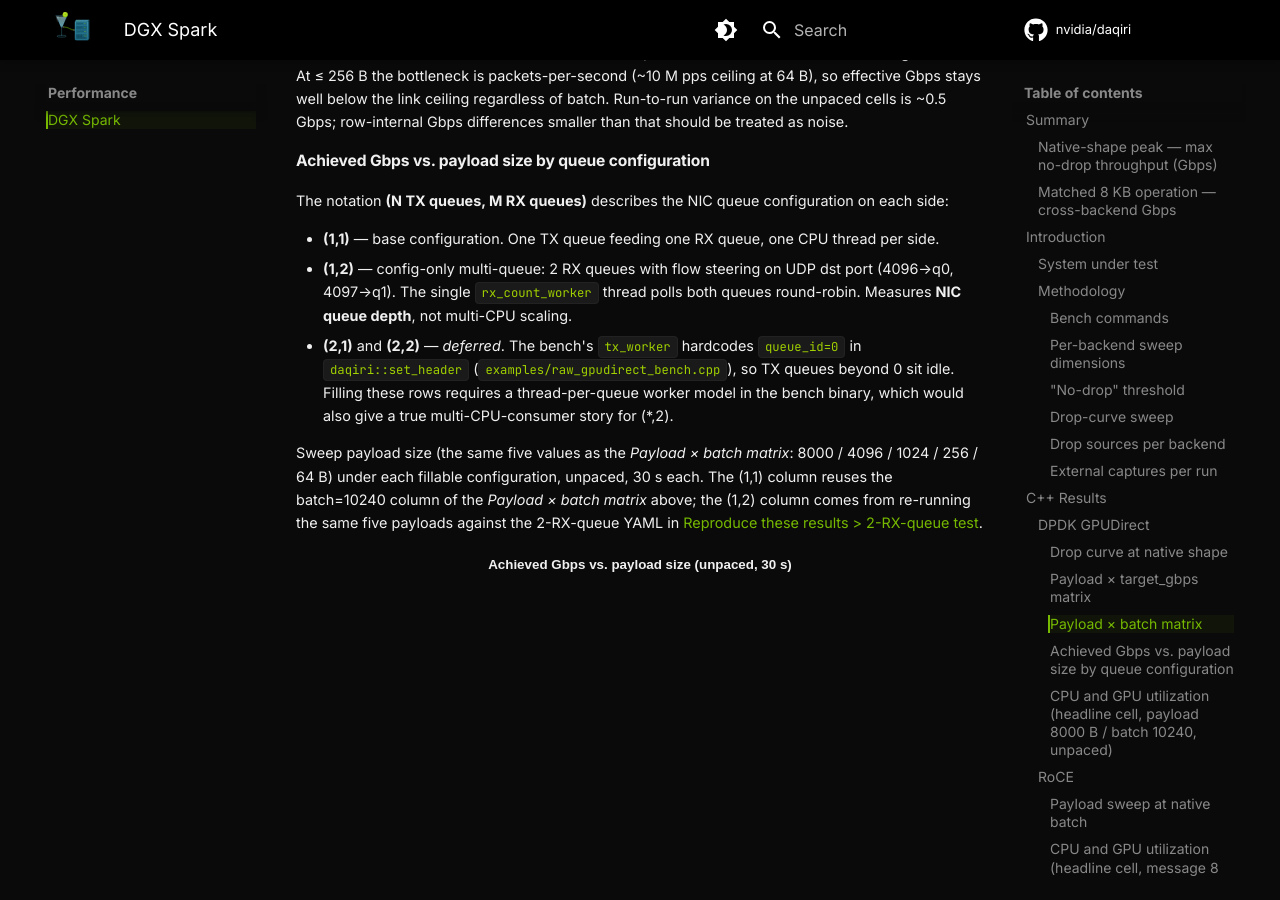
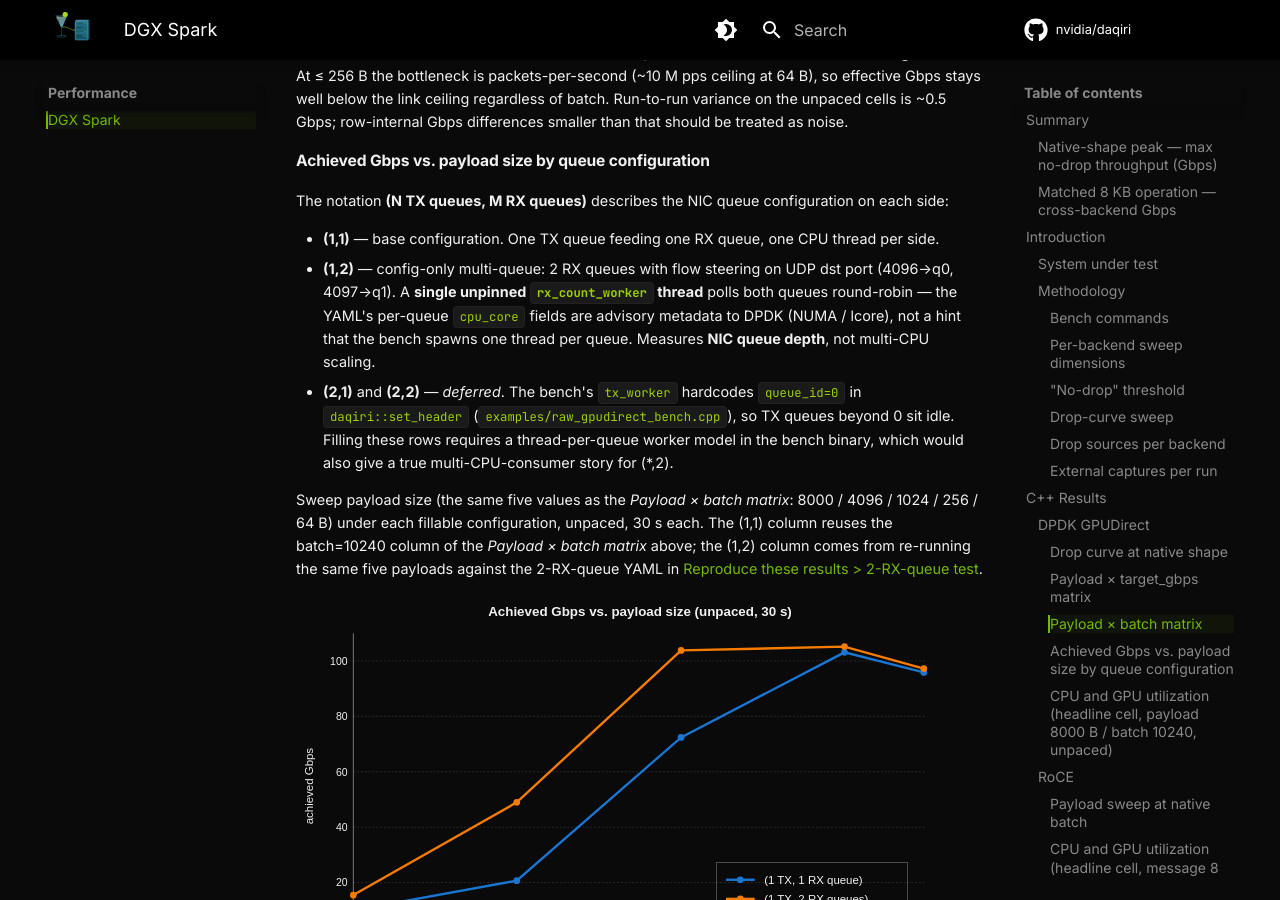
Before and after one commit to NVIDIA/daqiri, an MkDocs documentation site: the page built from docs/performance-dgx-spark.md, in a window 1280 px wide and 900 px high, scrolled down 6816 px. Built offline with MkDocs 1.6.1 and Material for MkDocs 9.7.7, drawn with Linux system fonts in a browser that asks for light colours; comment, search, counter and statistics services are not loaded.

Commit message:
#15 - Fix SVG render and clarify (1,2) single-thread caveat
Two follow-up tweaks to the multi-RX-queue section:

1. Wrap the inline SVG line chart in `<div markdown="0">`. Python-Markdown's
   md_in_html extension only recognizes a fixed list of block-level HTML
   tags (div, table, etc.); `svg` is not in that list, so the raw element
   was being treated as inline content and broken at render time.

2. Strengthen the (1,2) notation bullet to spell out that a single
   unpinned `rx_count_worker` thread polls both queues — the YAML's
   per-queue `cpu_core` fields are advisory DPDK metadata only and do
   not pin a bench thread per queue. This avoids the natural-but-wrong
   reading that "2 RX queues" implies "2 RX cores".

Co-Authored-By: Claude Opus 4.7 (1M context) <noreply@anthropic.com>
Signed-off-by: rgurunathan <rgurunathan@nvidia.com>

```diff
--- a/docs/performance-dgx-spark.md
+++ b/docs/performance-dgx-spark.md
@@ -376,9 +376,11 @@ configuration on each side:
 - **(1,1)** — base configuration. One TX queue feeding one RX queue, one
   CPU thread per side.
 - **(1,2)** — config-only multi-queue: 2 RX queues with flow steering on
-  UDP dst port (4096→q0, 4097→q1). The single `rx_count_worker` thread
-  polls both queues round-robin. Measures **NIC queue depth**, not
-  multi-CPU scaling.
+  UDP dst port (4096→q0, 4097→q1). A **single unpinned `rx_count_worker`
+  thread** polls both queues round-robin — the YAML's per-queue
+  `cpu_core` fields are advisory metadata to DPDK (NUMA / lcore), not a
+  hint that the bench spawns one thread per queue. Measures **NIC queue
+  depth**, not multi-CPU scaling.
 - **(2,1)** and **(2,2)** — _deferred_. The bench's `tx_worker` hardcodes
   `queue_id=0` in `daqiri::set_header` (`examples/raw_gpudirect_bench.cpp`),
   so TX queues beyond 0 sit idle. Filling these rows requires a
@@ -392,6 +394,7 @@ unpaced, 30 s each. The (1,1) column reuses the batch=10240 column of the
 the same five payloads against the 2-RX-queue YAML in
 [Reproduce these results > 2-RX-queue test](#reproduce-these-results).
 
+<div markdown="0">
 <svg xmlns="http://www.w3.org/2000/svg" viewBox="0 0 720 420" style="display:block;max-width:720px;margin:1em auto;font-family:sans-serif">
   <text x="360" y="22" text-anchor="middle" font-size="14" font-weight="bold" fill="currentColor">Achieved Gbps vs. payload size (unpaced, 30 s)</text>
 
@@ -461,6 +464,7 @@ the same five payloads against the 2-RX-queue YAML in
     <text x="50" y="42">(1 TX, 2 RX queues)</text>
   </g>
 </svg>
+</div>
 
 | payload | (1,1) Gbps | (1,2) Gbps | Δ Gbps |
 | --- | ---: | ---: | ---: |
```
